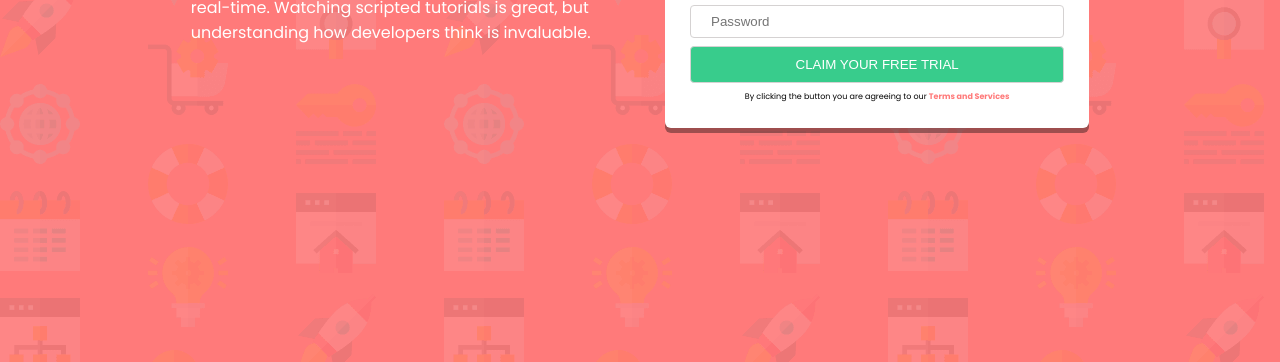
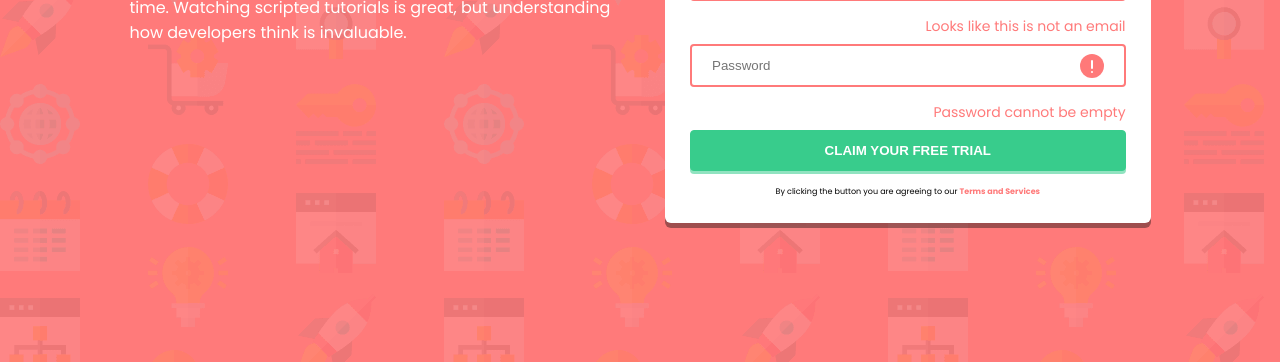
Before and after one commit to ayobanjo/Zuri-MediaQuery, a plain HTML site: page index.html in a window 1280 px wide. Shown: the part 438-800 px from the top of the page. Drawn offline with Linux system fonts and the light colour scheme.

Commit message:
html validation

```diff
--- a/index.html
+++ b/index.html
@@ -33,6 +33,8 @@
             placeholder="First Name"
             required
           />
+          <span class="inpspan">First name cannot be empty</span>
+
           <input
             type="text"
             name="lname"
@@ -40,6 +42,8 @@
             placeholder="Last Name"
             required
           />
+          <span class="inpspan">Last name cannot be empty</span>
+
           <input
             type="email"
             name="email"
@@ -47,6 +51,8 @@
             placeholder="Email Address"
             required
           />
+          <span class="inpspan">Looks like this is not an email</span>
+
           <input
             type="password"
             name="password"
@@ -54,6 +60,8 @@
             placeholder="Password"
             required
           />
+          <span class="inpspan">Password cannot be empty</span>
+
           <input type="submit" value="claim your free trial" />
           <p class="pform">
             By clicking the button you are agreeing to our
--- a/styles.css
+++ b/styles.css
@@ -64,6 +64,7 @@
   font-weight: 400;
   font-family: "Poppins";
   font-size: 16px;
+  cursor: pointer;
 }
 form {
   background-color: #fff;
@@ -74,22 +75,53 @@
 input {
   display: block;
   width: 100%;
-  margin-bottom: 8px;
+  margin-bottom: 15px;
   border: 1px hsl(0, 3%, 83%) solid;
   border-radius: 4px;
-  padding: 8px 20px;
+  padding: 12px 20px;
 }
-input:focus-visible {
-  border: 1px solid gray;
+input:hover {
+  /* border: 1px solid gray; */
+  outline: 1px solid rgb(193, 192, 192);
 }
 input[type="submit"] {
   color: #fff;
   text-transform: uppercase;
-  font-weight: 500;
+  font-weight: 700;
   background-color: hsl(154, 59%, 51%);
   text-align: center;
-  padding: 10px;
+  padding: 12px;
+  cursor: pointer;
+  box-shadow: 0px 3px 0px rgb(56 204 140 / 55%);
 }
+input[type="submit"]:hover {
+  outline: none;
+}
+input:required:invalid {
+  outline: none;
+  border: none;
+  border: 2px solid hsl(0, 100%, 74%);
+  background-image: url(./images/icon-error.svg);
+  background-repeat: no-repeat;
+  background-position: right;
+  background-origin: content-box;
+}
+input:invalid + span {
+  display: inline;
+  color: hsl(0, 100%, 74%);
+  float: right;
+  font-size: 14px;
+  margin-bottom: 7px;
+}
+input:valid {
+  outline: none;
+  border: none;
+  border: 1px solid hsl(154, 59%, 51%);
+}
+span[class="inpspan"] {
+  display: none;
+}
+
 .pform {
   font-size: 8px;
   text-align: center;
@@ -97,19 +129,6 @@
 .pform span {
   color: hsl(0, 100%, 74%);
   font-weight: 700;
-}
-
-@media screen and (max-width: 375px) {
-  body {
-    background-image: url(./images/bg-intro-mobile.png);
-    background-color: hsl(0, 100%, 74%);
-    /* height: 100%; */
-    text-align: center;
-  }
-  main {
-    flex-direction: column;
-    padding: 20px;
-  }
 }
 @media screen and (max-width: 800px) {
   body {
@@ -123,3 +142,16 @@
     padding: 20px;
   }
 }
+
+@media screen and (max-width: 375px) {
+  body {
+    background-image: url(./images/bg-intro-mobile.png);
+    background-color: hsl(0, 100%, 74%);
+    height: 100%;
+    text-align: center;
+  }
+  main {
+    flex-direction: column;
+    padding: 20px;
+  }
+}
```
